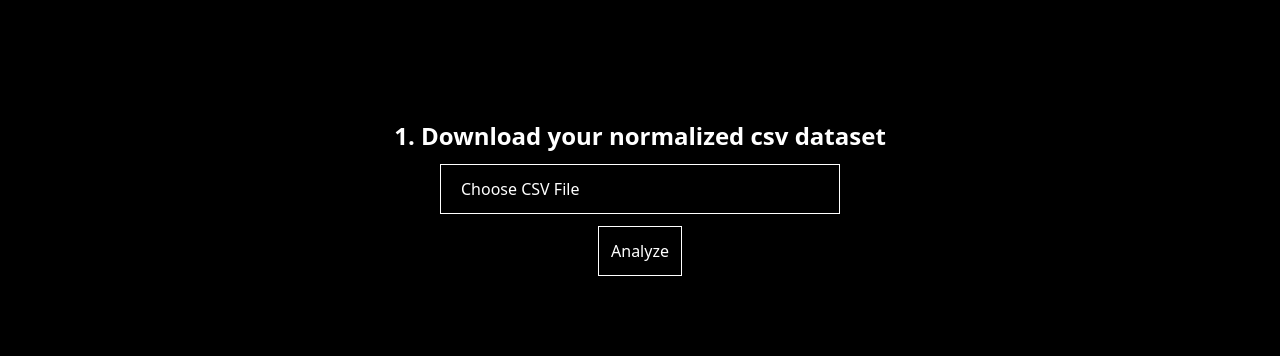
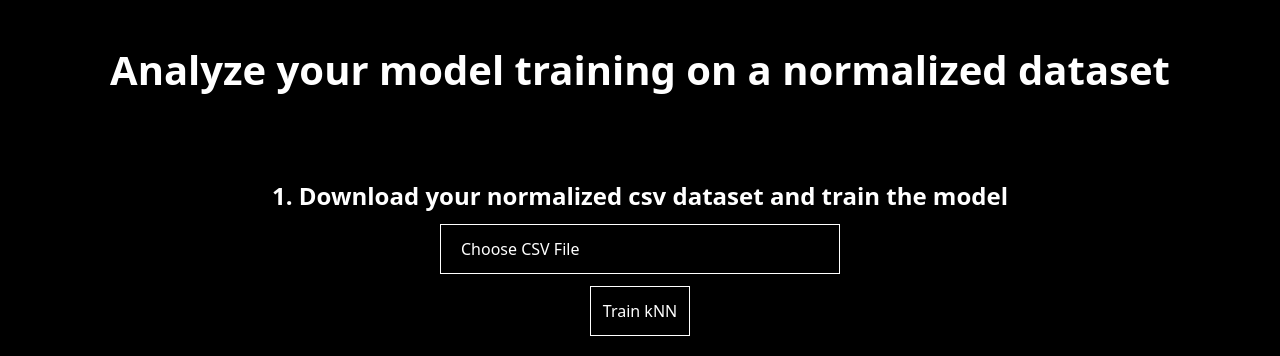
Before and after one commit to kitotp/schneider, a React (Vite) app in the folder front/: page / in a window 1280 px wide. Shown: the top 356 px of the page. Built offline with nearby package versions, Linux system fonts and the light colour scheme.

Commit message:
(feat): ending design

```diff
--- a/front/src/App.tsx
+++ b/front/src/App.tsx
@@ -2,29 +2,31 @@ import SecondStep from "./components/SecondStep";
 import FirstStep from "./components/FirstStep";
 import { useState } from "react";
 
-
 function App() {
-
   const [isUploaded, setIsUploaded] = useState(false);
+  const [accuracy, setAccuracy] = useState<number | null>(null);
 
   return (
-    <div className="">
+    <div>
       <div className="flex flex-col justify-start items-center bg-black min-h-screen">
-        <FirstStep setIsUploaded={setIsUploaded} />
+        <h1 className="text-[40px] font-semibold text-white text-center mt-10">
+          Analyze your model training on a normalized dataset
+        </h1>
 
-        <div
-          className={`
-          w-full flex justify-center
-          transform transition-all duration-500
-          ${isUploaded ? "opacity-100 translate-y-0" : "opacity-0 translate-y-3 pointer-events-none"}
-        `}
-        >
-          <SecondStep />
+        <div className={`w-full flex justify-center transform transition-all duration-500 ${isUploaded
+          ? "opacity-0 -translate-y-3 pointer-events-none h-0 overflow-hidden"
+          : "opacity-100 translate-y-0"}`}>
+          <FirstStep setIsUploaded={setIsUploaded} setAccuracy={setAccuracy} />
         </div>
 
+        <div className={`w-full flex justify-center transform transition-all duration-500 ${isUploaded
+          ? "opacity-100 translate-y-0"
+          : "opacity-0 translate-y-3 pointer-events-none"}`}>
+          <SecondStep accuracy={accuracy} />
+        </div>
       </div>
     </div>
-  )
+  );
 }
 
-export default App
+export default App;
--- a/front/src/components/FirstStep.tsx
+++ b/front/src/components/FirstStep.tsx
@@ -1,62 +1,84 @@
-import React, { useState } from 'react'
+import React, { useState } from "react";
 
 type FirstStepProps = {
-    setIsUploaded: (v: boolean) => void
-}
+    setIsUploaded: (v: boolean) => void;
+    setAccuracy: (v: number) => void;
+};
 
-const FirstStep = ({ setIsUploaded }: { setIsUploaded: (v: boolean) => void }) => {
+const FirstStep = ({ setIsUploaded, setAccuracy }: FirstStepProps) => {
+    const [file, setFile] = useState<File | null>(null);
+    const [training, setTraining] = useState(false);
 
-    const [file, setFile] = useState<File | null>(null);
-    const [accuracy, setAccuracy] = useState<number>()
-
-    const handleFileChange = (e: any) => {
+    const handleFileChange = (e: React.ChangeEvent<HTMLInputElement>) => {
         const selected = e.target.files?.[0] || null;
-        setFile(selected)
-    }
+        setFile(selected);
+    };
 
     const handleUpload = async () => {
-        if (!file) {
-            return;
-        }
+        if (!file || training) return;
 
         try {
             const formData = new FormData();
-            formData.append("file", file)
+            formData.append("file", file);
+
+            setTraining(true);
 
             const res = await fetch("http://localhost:8000/analyze-dataset", {
                 method: "POST",
-                body: formData
-            })
+                body: formData,
+            });
 
             if (!res.ok) {
-                throw new Error("error while analyzing dataset")
+                throw new Error("error while analyzing dataset");
             }
 
-            const data = await res.json()
-            setAccuracy(data.accuracy)
+            const data = await res.json();
 
+            setAccuracy(data.accuracy);
             setIsUploaded(true);
-        } catch (err: any) {
-            throw new Error("error on handle upload.")
+        } catch (err) {
+            console.error("error on handle upload.", err);
+        } finally {
+            setTraining(false);
         }
-    }
-
+    };
 
     return (
-        <div className='flex flex-col items-center justify-center mt-30'>
+        <div className="flex flex-col items-center justify-center mt-20">
             <h1 className="text-2xl font-semibold text-white">
-                1. Download your normalized csv dataset
+                1. Download your normalized csv dataset and train the model
             </h1>
 
-            <label htmlFor="file-upload" className="mt-3 border px-5 py-3 border-white text-white w-[400px] cursor-pointer  hover:bg-white hover:text-black hover:font-semibold transform hover:scale-105 duration-300 ">
-                Choose CSV File
+            <label
+                htmlFor="file-upload"
+                className="mt-3 border px-5 py-3 border-white text-white w-[400px] cursor-pointer  hover:bg-white hover:text-black hover:font-semibold transform hover:scale-105 duration-300 "
+            >
+                {file ? (
+                    <span className="font-medium">You have chosen {file.name}</span>
+                ) : (
+                    <span>Choose CSV File</span>
+                )}
             </label>
-            <input id='file-upload' type="file" accept=".csv" onChange={handleFileChange} className="hidden" />
+            <input
+                id="file-upload"
+                type="file"
+                accept=".csv"
+                onChange={handleFileChange}
+                className="hidden"
+            />
 
-            <button className="text-md hover:bg-white hover:text-black hover:font-semibold transform duration-300 hover:scale-105 border border-white text-white p-3 mt-3 cursor-pointer " onClick={handleUpload}>Analyze</button>
-            {accuracy && <p className='text-white font-semibold mt-2'>Accuracy: {accuracy}</p>}
+            <button
+                disabled={training}
+                className={`text-md transform duration-300 border border-white text-white p-3 mt-3 ${training
+                        ? "opacity-50 cursor-not-allowed"
+                        : "cursor-pointer hover:bg-white hover:text-black hover:font-semibold hover:scale-105"
+                    }`}
+                onClick={handleUpload}
+            >
+                {training ? "Training..." : "Train kNN"}
+            </button>
         </div>
-    )
-}
+    );
+};
 
-export default FirstStep
+export default FirstStep;
--- a/front/src/components/SecondStep.tsx
+++ b/front/src/components/SecondStep.tsx
@@ -1,81 +1,107 @@
 import { useState } from "react";
 import LimeBarChart from "./LimeBarChart";
+import TrainingWindow from "./TrainingWindow";
 
-function SecondStep() {
+type SecondStepProps = {
+    accuracy: number | null;
+};
 
-    const [lime, setLime] = useState<boolean>(false)
+function SecondStep({ accuracy }: SecondStepProps) {
+    const [lime, setLime] = useState<boolean>(false);
     const [data, setData] = useState<{
         feature_names: string[];
         mean_contrib: number[];
         n_samples_used: number;
     } | null>(null);
-
-    const [gptResponse, setGptResponse] = useState<string | null>(null)
+    const [analyzing, setAnalyzing] = useState(false);
+    const [gptResponse, setGptResponse] = useState<string | null>(null);
+    const [explaining, setExplaining] = useState(false);
 
     const analyzeGraph = async () => {
-        const res = await fetch('http://localhost:8000/gpt-analyze', {
+        try {
+            setExplaining(true);
+            const res = await fetch("http://localhost:8000/gpt-analyze", {
                 method: "POST",
                 headers: { "Content-Type": "application/json" },
-            body: JSON.stringify(data)
-        })
+                body: JSON.stringify(data),
+            });
 
             if (!res.ok) {
-            throw new Error("couldn't analyze gpt data")
+                throw new Error("couldn't analyze gpt data");
             }
 
-        const resData = await res.json()
-
-        setGptResponse(resData.explanation)
+            const resData = await res.json();
+            setGptResponse(resData.explanation);
+        } catch (error: any) {
+            throw new Error("Couldn't explain the graph");
+        } finally {
+            setExplaining(false);
         }
+    };
 
     const analyzeTraining = async () => {
         try {
-            console.log("➡️ calling /analyze-probabilities");
-
+            setAnalyzing(true);
             const res = await fetch("http://localhost:8000/analyze-probabilities", {
                 method: "POST",
             });
 
-            console.log("status:", res.status);
-
             const data = await res.json();
-            setData(data)
-            setLime(true)
+            setData(data);
+            setLime(true);
         } catch (err) {
             console.error("fetch error:", err);
+        } finally {
+            setAnalyzing(false);
         }
     };
 
     return (
         <div className="flex flex-col items-center justify-center mt-10 bg-black">
+            {accuracy !== null && <TrainingWindow accuracy={accuracy} />}
+
             <h1 className="text-2xl font-semibold text-white">
-                2. Analyze model training
+                2. Analyze model training features
             </h1>
 
-            <button className="text-md border text-white border-white p-3 mt-3 cursor-pointer hover:text-black hover:font-semibold hover:scale-105 hover:bg-white transform duration-150" onClick={analyzeTraining}>Analyze</button>
-            {(lime && data) && (
-                <LimeBarChart featureNames={data.feature_names} meanContrib={data.mean_contrib} />
+            <button disabled={analyzing} className={`text-md border text-white border-white p-3 mt-3 transform duration-150
+                ${analyzing
+                    ? "opacity-50 cursor-not-allowed"
+                    : "cursor-pointer hover:bg-white hover:text-black hover:font-semibold hover:scale-105"
+                }`} onClick={analyzeTraining}>
+                {analyzing ? "Analyzing..." : "Analyze"}
+            </button>
+
+            {lime && data && (
+                <LimeBarChart
+                    featureNames={data.feature_names}
+                    meanContrib={data.mean_contrib}
+                />
             )}
 
-            {data &&
-                <div className='flex flex-col items-center justify-center'>
-                    <button className='border border-white text-white cursor-pointer hover:scale-105 transform duration-150 hover:bg-white hover:text-black hover:font-semibold p-3' onClick={analyzeGraph}>Explain me the graph</button>
+            {data && (
+                <div className="flex flex-col items-center justify-center">
+                    <button disabled={explaining} className={`border border-white text-white transform duration-150 p-3 mt-4
+                        ${explaining
+                            ? "opacity-50 cursor-not-allowed"
+                            : "cursor-pointer hover:bg-white hover:text-black hover:font-semibold hover:scale-105"
+                        }`} onClick={analyzeGraph}>
+                        {explaining ? "Generating explanation..." : "Explain me the graph"}
+                    </button>
                 </div>
-            }
+            )}
+
             {gptResponse && (
                 <div className="mt-10 w-full max-w-2xl bg-gray-400 mb-10 rounded-xl p-5 space-y-4">
-                    {gptResponse
-                        .split('\n')
-                        .map((line, i) => (
+                    {gptResponse.split("\n").map((line, i) => (
                         <p key={i} className={`text-lg ${i < 2 ? "font-semibold text-black" : "text-white"}`}>
                             {line.trim()}
                         </p>
-                        ))
-                    }
+                    ))}
                 </div>
             )}
         </div>
-    )
+    );
 }
 
-export default SecondStep
+export default SecondStep;
--- /dev/null
+++ b/front/src/components/TrainingWindow.tsx
@@ -0,0 +1,26 @@
+
+type Props = {
+    accuracy: number
+}
+
+const TrainingWindow = ({ accuracy }: Props) => {
+    return (
+        <div>
+            {typeof accuracy === "number" && (
+                <div className="mb-8 mt-4 bg-gray-900 border border-green-500 rounded-2xl px-6 py-4 text-center shadow-lg">
+                    <p className="text-xs uppercase font-medium text-gray-400">
+                        Model trained successfully
+                    </p>
+                    <p className="text-3xl font-semibold text-green-400 mt-1">
+                        {(accuracy * 100).toFixed(2)}%
+                    </p>
+                    <p className="text-sm text-white font-semibold mt-1">
+                        Validation accuracy on uploaded dataset
+                    </p>
+                </div>
+            )}
+        </div>
+    )
+}
+
+export default TrainingWindow
```
Also changed, not shown: 1 other file (tests, documents, lock files or other folders). Lines whose indentation alone changed are shown as unchanged.
